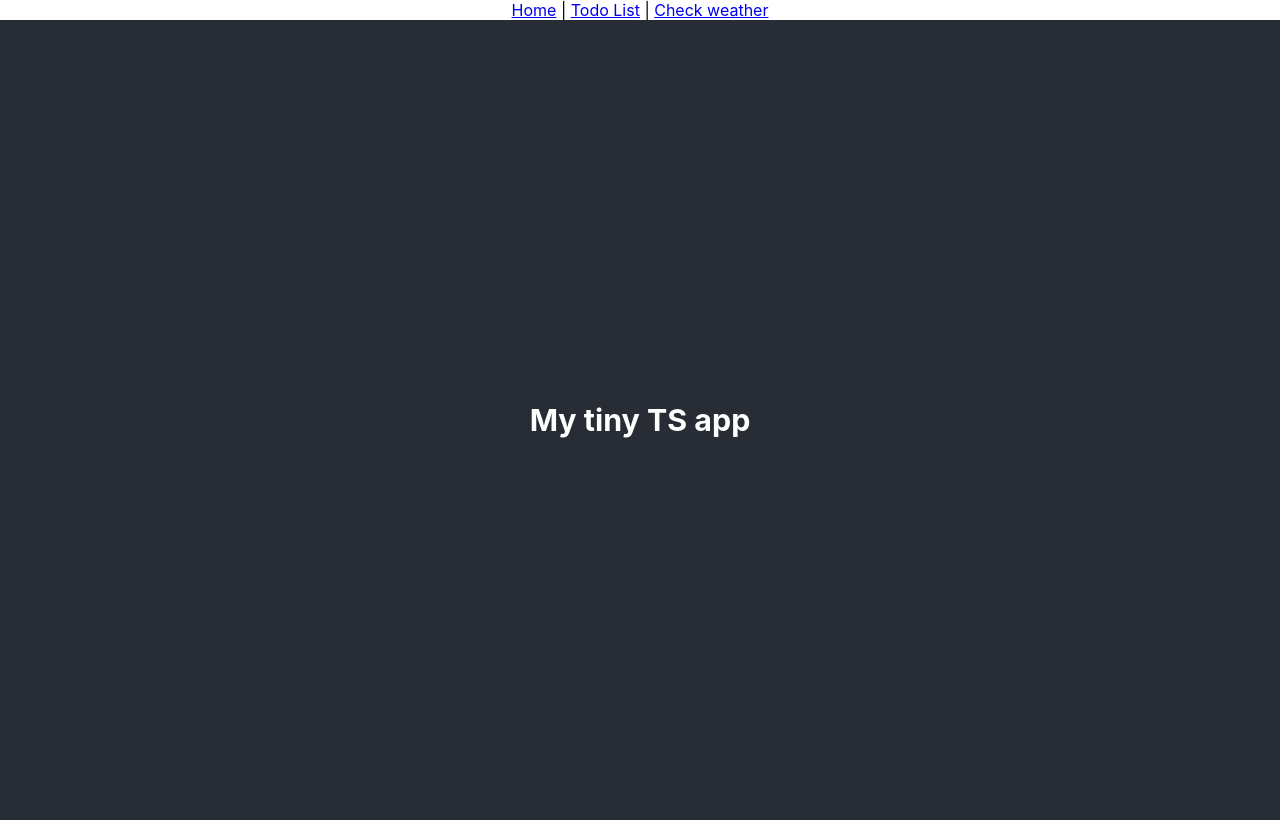
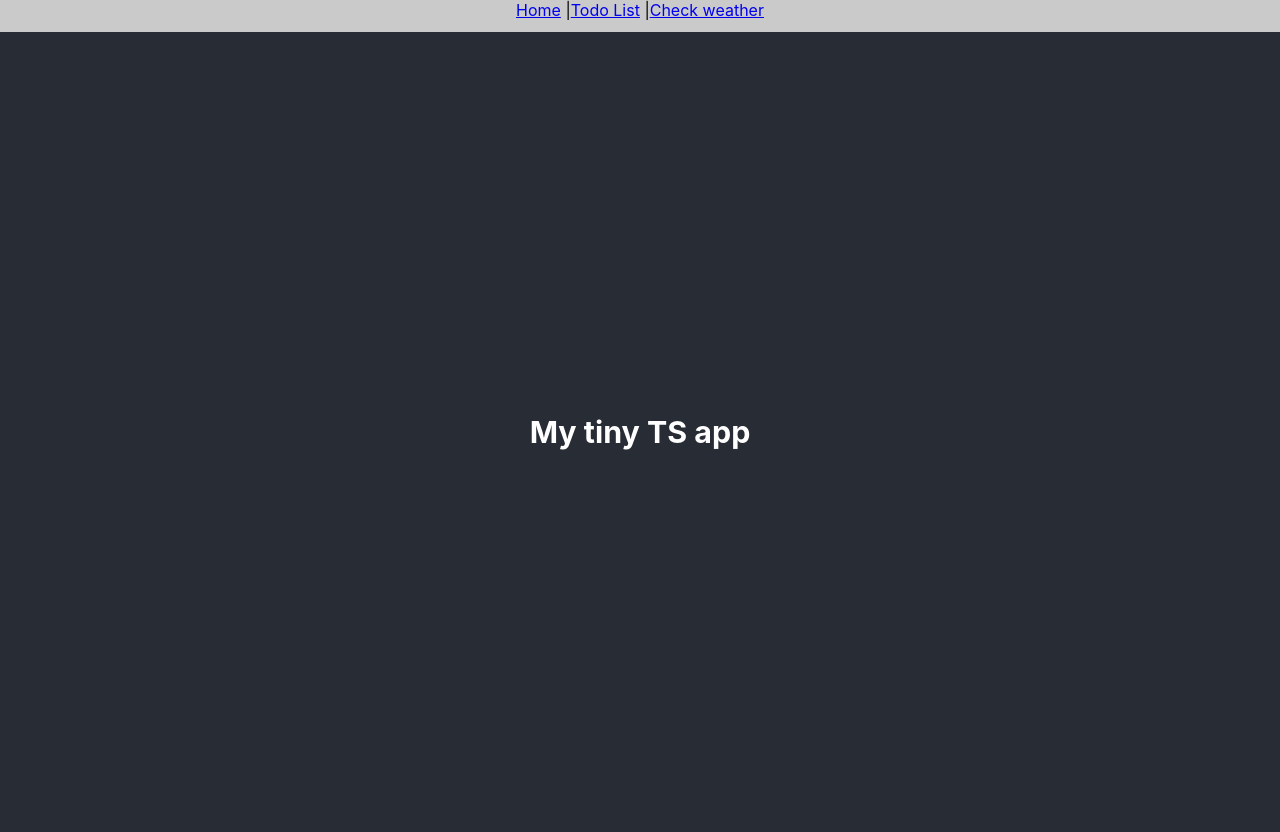
Before and after one commit to yoni-g/todos-typescript-learn, a React (Create React App) app: page /#/ in a window 1280 px wide. Built offline with nearby package versions, Linux system fonts and the light colour scheme.

Commit message:
add navbar comp. some refactoring removed scss for now..

```diff
--- a/src/App.css
+++ b/src/App.css
@@ -63,3 +63,7 @@ p.FieldLabel{
 .AddTaskPanel>button{
   margin-top: 1rem;
 }
+.App-nav{
+  height: 32px;
+  background-color: #cacaca;
+}
--- a/src/App.tsx
+++ b/src/App.tsx
@@ -1,5 +1,5 @@
 import React from 'react';
-import { HashRouter as Router, Route, Link, Switch } from 'react-router-dom';
+import { HashRouter as Router, Route, Link } from 'react-router-dom';
 // import logo from './logo.svg';
 // import Todo from "./modals/Todo";
 
@@ -7,6 +7,7 @@ import { HashRouter as Router, Route, Link, Switch } from 'react-router-dom';
 
 import './App.css';
 import TodoPage from './pages/TodoContainer';
+import Navbar from './components/Navbar/Navbar';
 
 // const title: string = 'My Todos'
 
@@ -19,51 +20,11 @@ export default class App extends React.Component<{}, {}> {
 
   appTitle: string = 'My tiny TS app'
 
-  // state: State = {
-  //   editMode: false,
-  //   todos: [{
-  //     id: "qwerqwer",
-  //     task: "make a react app!",
-  //     done: false
-  //   },
-  //   {
-  //     id: "qwerqwer2",
-  //     task: "make a iOS app!",
-  //     done: true
-  //   },
-  //   {
-  //     id: "qwerqwer3",
-  //     task: "make a react-native app!",
-  //     done: false
-  //   }]
-  // };
-
-  // toggleEdit(){
-  //   this.setState({
-  //     editMode: !this.state.editMode
-  //   })
-  // }
-
-  // addTask(todo: Todo){
-  //   todo.id = generateId()
-  //   console.log(todo);
-  //   this.setState({
-  //     todos: this.state.todos.concat(todo),
-  //     editMode: false
-  //   })
-  // }
-
-  // deleteTask(taskId: string){
-  //   this.setState({
-  //     todos: this.state.todos.filter(todo => todo.id !== taskId)
-  //   })
-  // }
-
   render(){
     return (
       <Router>
         <div className="App">
-          <Link to="/">Home</Link> | <Link to="/todos">Todo List</Link> | <Link to="/weather">Check weather</Link>
+          <Navbar />
           <header className="App-header">
               <Route exact path="/" render={() => <h3>{this.appTitle}</h3> }/>
               <Route exact path="/todos" component={TodoPage} />
--- /dev/null
+++ b/src/components/Navbar/Navbar.tsx
@@ -0,0 +1,14 @@
+import * as React from 'react';
+import { Link } from 'react-router-dom';
+
+const Navbar: React.FunctionComponent<{}> = (props) => {
+    return (
+        <nav className="App-nav">
+            <Link to="/">Home</Link> |
+            <Link to="/todos">Todo List</Link> |
+            <Link to="/weather">Check weather</Link>
+        </nav>
+    )
+};
+
+export default Navbar;
--- a/src/pages/TodoContainer.tsx
+++ b/src/pages/TodoContainer.tsx
@@ -10,19 +10,19 @@ import AddTaskPanel from '../components/AddTaskPanel/AddTaskPanel';
 
 
 
-// import './TodoContainer.css';
+import './TodoContainer.css';
 import TodosList from '../components/TodosList/TodosList';
 
-interface State {
+interface TodoState {
   todos: Todo[],
   editMode: boolean
 };
 
-export default class TodoPage extends React.Component<{}, State> {
+export default class TodoPage extends React.Component<{}, TodoState> {
 
     title: string = 'My Todos'
 
-    state: State = {
+    state: TodoState = {
       editMode: false,
       todos: [{
         id: "qwerqwer",
```
Also changed, not shown: src/pages/TodoContainer.css (added), src/pages/TodoContainer.scss (deleted).
